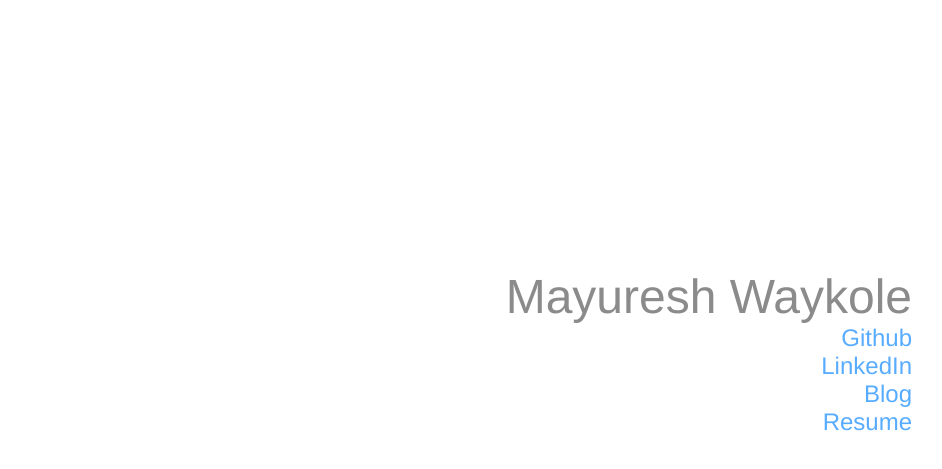
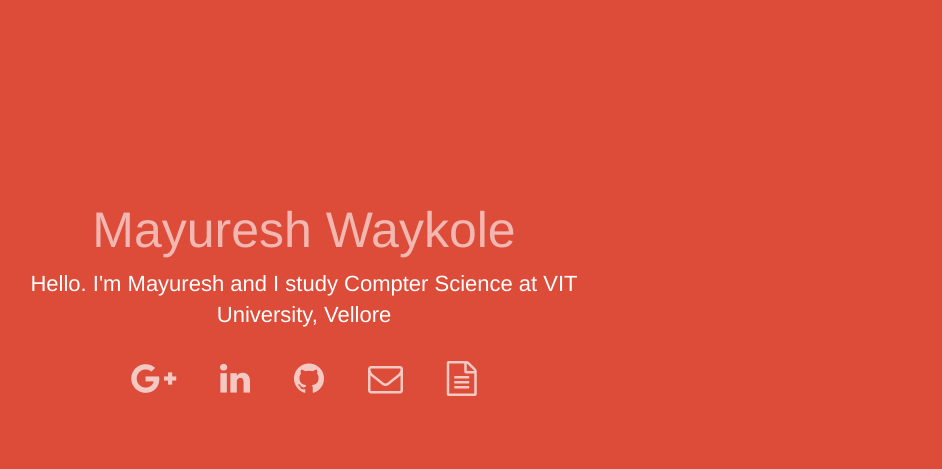
Before and after one commit to mayureshnw/Mnw2212.github.io, a plain HTML site: page index.html in a window 1280 px wide. Shown: the part 17-486 px from the top of the page, without its empty margins (336-1278 px from the left). Drawn offline with nearby package versions, Linux system fonts and the light colour scheme.

Commit message:
Changed the whole design

```diff
--- /dev/null
+++ b/custom.css
@@ -0,0 +1,51 @@
+.top
+{
+  position:absolute;
+  padding:0;
+  margin:0;
+  background:#DD4B39;
+  width:100%;
+  height:100%;
+
+}
+
+h1{
+  font-size:50px;
+}
+.Mayuresh
+{
+  padding-top:200px;
+  font-family:Sans-Serif
+  color:
+  font-size:60px;
+  opacity:0.6;
+}
+.second
+{
+  position:absolute;
+  padding:0;
+  margin:0;
+  background:#DD4B39;
+  width:100%;
+  height:100%;
+}
+.Tagline
+{
+  font-size:22px;
+  text-decoration:None;
+}
+.fa{
+  padding:20px;
+  font-size:35px;
+  color:White;
+  opacity:.7;
+}
+.div
+{
+  -webkit-font-smoothing:antialiased
+}
+#DD4B39
+#0077b5
+#4a535b
+#2094ca
+#CF5300
--- a/index.html
+++ b/index.html
@@ -1,75 +1,38 @@
 <!DOCTYPE html>
-<html>
+<html lang="en">
 <head>
-
-	<title>Mayuresh Waykole</title>
-	<link rel='stylesheet' href='main.css'/>
-	<link rel="shortcut icon" type="image/png" href="/favicon.png">
-
-	<script>
-  	(function(i,s,o,g,r,a,m){i['GoogleAnalyticsObject']=r;i[r]=i[r]||function(){
-  	(i[r].q=i[r].q||[]).push(arguments)},i[r].l=1*new Date();a=s.createElement(o),
-  	m=s.getElementsByTagName(o)[0];a.async=1;a.src=g;m.parentNode.insertBefore(a,m)
-  	})(window,document,'script','//www.google-analytics.com/analytics.js','ga');
-
-	  ga('create', 'UA-50148567-1', 'mnw2212.github.io');
-	  ga('send', 'pageview');
-
-	</script>
-
+  <meta http-equiv="Content-Type" content="text/html; charset=UTF-8">
+  <title>Home of Mayuresh Waykole</title>
+  <meta name="keywords" content="Mayuresh Waykole, VIT University , Vellore">
+  <meta name="description" content="Mayuresh Waykole is an undergraduate student at VIT University , Vellore">
+  <link rel="shortcut icon" type="image/png" href="/favicon.png">
+  <link rel="stylesheet" href="http://netdna.bootstrapcdn.com/bootstrap/3.1.1/css/bootstrap.min.css">
+  <link rel="stylesheet" href="http://netdna.bootstrapcdn.com/font-awesome/4.1.0/css/font-awesome.css">
+  <link rel="stylesheet" type="text/css" href="custom.css">
+  <style type=text/css></style>
 </head>
-
 <body>
-	<!--<h2>About me</h2>
-	<p>
-	Hello,
-
-	I am a sophomore at VIT University studying Computer Science and Engineering(CSE).<br>
-	Apart form just studying I also involve myself in the activities of VIT Spartans Club <br>
-	and love swimming. <br>
-	</p>
-
-	<!==================================================================>
-
-	<h2>	Languages	</h2>
-	<p>		English ( Proficient )<br>
-			Marathi ( Proficient )<br>
-			Hindi   ( Proficient )<br>
-			Telugu  (   Novice	)<br>
-			Gujarati(   Novice	)<br>
-	</p>
-
-	<!==================================================================>
-
-	<h3>	Programming Languages	</h3>
-	<p>		c<br>
-			c++<br>
-			python<br>
-			octave<br>
-
-	</p>
-	//-->
-	<p>
-		<br>
-		<br><br>
-		<br><br>
-		<br><br>
-		<br><br>
-		<br><br>
-		<br><br>
-	<font size="14" color="#8B8B8B"><p>Mayuresh Waykole<br></font>
-
-	<font size="5" color="#58ACFA" >
-			<a href="http://www.github.com/Mnw2212">Github<br></a>
-			<a href="http://www.linkedin.com/pub/mayuresh-waykole/7a/176/747">LinkedIn<br></a>
-			<a href="http://www.mayureshwaykole.wordpress.com">Blog<br></a>
-			<a href="Mayuresh-Resume.pdf">Resume<br></a>
-		</p>
-	</font>
+<div class="top">
+  <div class="col-lg-6 col-lg-offset-3 text-center">
+    <h1 class="Mayuresh" style="color:white">Mayuresh Waykole</h1>
+      <p class="Tagline" style="color:white">Hello. I'm Mayuresh and I study Compter Science at VIT University, Vellore</p>
+      <a href="https://plus.google.com/+MayureshWaykole/" role="button" target="_blank" class="social gplus">
+        <i class="fa fa-google-plus fa-2x"></i>
+      </a>
+      <a href="http://in.linkedin.com/in/mayureshw/" role="button" target="_blank" class="social linkedin">
+        <i class="fa fa-linkedin fa-2x"></i>
+      </a>
+      <a href="http://github.com/Mnw2212" role="button" target="_blank" class="social github">
+        <i class="fa fa-github fa-2x"></i>
+      </a>
+      <a href="mailto:mayuresh2212@gmail.com" role="button" target="_blank" class="social mail">
+        <i class="fa fa-envelope-o fa-2x"></i>
+      </a>
+      <a href="Mayuresh-Resume.pdf" role="button" target="_blank" class="social linkedin">
+        <i class="fa fa-file-text-o"></i>
+      </a>
+    </div>
+  </div>
+</div>
 </body>
-			<!--<font color="#58ACFA"><b>"	It's not who I am underneath, but what I do that defines me	"<b></font>
--->
-
-
-
 </html>
```
